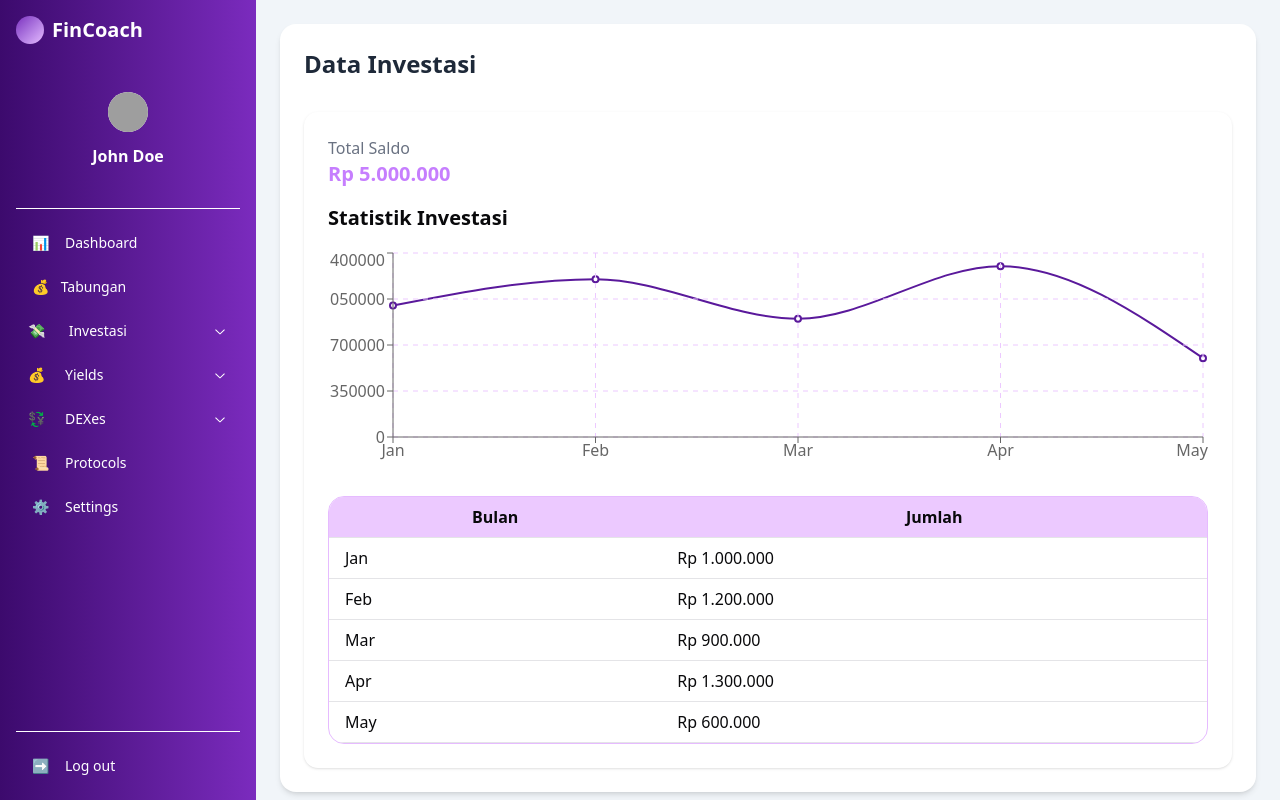
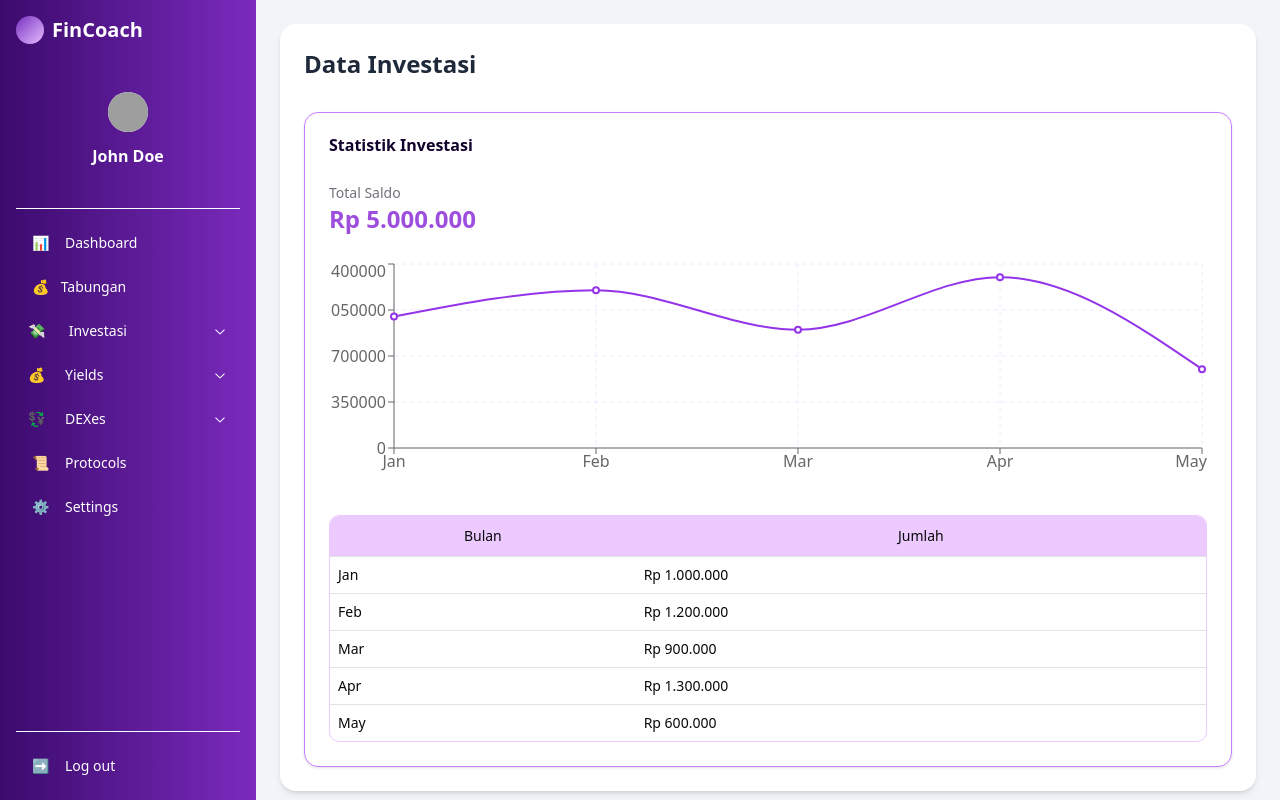
Before and after one commit to Fardan-Nurhidayat/fincoach, a React (Vite) app: page /investasi in a window 1280 px wide. Built offline with nearby package versions, Linux system fonts and the light colour scheme; grey boxes are pictures that could not be loaded.

Commit message:
refactor: restyle chart and table

```diff
--- a/src/view/components/investasi-card.jsx
+++ b/src/view/components/investasi-card.jsx
@@ -7,7 +7,15 @@ import {
   Tooltip,
   ResponsiveContainer,
 } from "recharts";
-import { Card, CardContent } from "./ui/card";
+import { Card, CardContent, CardHeader, CardTitle } from "./ui/card";
+import {
+  Table,
+  TableBody,
+  TableCell,
+  TableHead,
+  TableHeader,
+  TableRow,
+} from "./ui/table";
 import { investasi } from "../../utils/Investasi";
 
 const chartData = investasi.data;
@@ -31,29 +39,26 @@ const monthNames = [
 
 const InvestasiCard = () => {
   return (
-    <Card className="border-0 hover:border-purple-300/50 cursor-pointer hover:-translate-y-2.5 duration-300">
+    <Card className="border hover:border-purple-300/50 transition duration-300 shadow-md hover:shadow-lg">
+      <CardHeader>
+        <CardTitle className="text-xl text-purple-600 font-bold">
+          Statistik Investasi
+        </CardTitle>
+      </CardHeader>
       <CardContent>
-        {/* Saldo */}
-        <div className="mb-4">
-          <p className="text-m text-gray-500">Total Saldo</p>
-          <h1 className="text-xl font-extrabold text-purple-400">
+        {/* Total Saldo */}
+        <div className="mb-6">
+          <p className="text-sm text-muted-foreground">Total Saldo</p>
+          <h2 className="text-2xl font-extrabold text-purple-500">
             Rp {totalSaldo.toLocaleString("id-ID")}
-          </h1>
+          </h2>
         </div>
 
-        <h2 className="text-xl font-bold mb-4">Statistik Investasi</h2>
-
         {/* Chart */}
-        <div className="h-56 mb-6">
+        <div className="h-56 mb-8">
           <ResponsiveContainer width="100%" height="100%">
             <LineChart data={chartData}>
-              <Line
-                type="monotone"
-                dataKey="nilai"
-                stroke="#5a199b"
-                strokeWidth={2}
-              />
-              <CartesianGrid stroke="#ecc9ff" strokeDasharray="5 5" />
+              <CartesianGrid stroke="#f3e8ff" strokeDasharray="4 4" />
               <XAxis
                 dataKey="bulan"
                 tickFormatter={(bulan) => monthNames[bulan]}
@@ -66,29 +71,35 @@ const InvestasiCard = () => {
                   "Nilai",
                 ]}
               />
+              <Line
+                type="monotone"
+                dataKey="nilai"
+                stroke="#9333ea"
+                strokeWidth={2}
+              />
             </LineChart>
           </ResponsiveContainer>
         </div>
 
         {/* Table */}
-        <table className="w-full text-left border-separate border-spacing-0 border border-purple-200 rounded-2xl overflow-hidden">
-          <thead className="bg-purple-100 text-center">
-            <tr>
-              <th className="py-2 px-4 border-b">Bulan</th>
-              <th className="py-2 px-4 border-b">Jumlah</th>
-            </tr>
-          </thead>
-          <tbody>
-            {chartData.map((item, index) => (
-              <tr key={index} className="hover:bg-gray-50">
-                <td className="py-2 px-4 border-b">{monthNames[item.bulan]}</td>
-                <td className="py-2 px-4 border-b">
-                  Rp {item.nilai.toLocaleString("id-ID")}
-                </td>
-              </tr>
-            ))}
-          </tbody>
-        </table>
+        <div className="overflow-x-auto rounded-lg border border-purple-100">
+          <Table>
+            <TableHeader>
+              <TableRow className="bg-purple-100 text-purple-700">
+                <TableHead className="text-center">Bulan</TableHead>
+                <TableHead className="text-center">Jumlah</TableHead>
+              </TableRow>
+            </TableHeader>
+            <TableBody>
+              {chartData.map((item, index) => (
+                <TableRow key={index}>
+                  <TableCell>{monthNames[item.bulan]}</TableCell>
+                  <TableCell>Rp {item.nilai.toLocaleString("id-ID")}</TableCell>
+                </TableRow>
+              ))}
+            </TableBody>
+          </Table>
+        </div>
       </CardContent>
     </Card>
   );
--- a/src/view/components/prediksi-saham-card.jsx
+++ b/src/view/components/prediksi-saham-card.jsx
@@ -7,8 +7,16 @@ import {
   Tooltip,
   ResponsiveContainer,
 } from "recharts";
+import { Card, CardContent, CardHeader, CardTitle } from "./ui/card";
+import {
+  Table,
+  TableBody,
+  TableCell,
+  TableHead,
+  TableHeader,
+  TableRow,
+} from "./ui/table";
 import { useState } from "react";
-import { Card, CardContent } from "./ui/card";
 import { sahamPerusahaanData } from "../../utils/SahamPerusahaan";
 import { ArrowUpRight, ArrowDownRight } from "lucide-react";
 
@@ -50,7 +58,12 @@ const PrediksiSahamCard = () => {
   ];
 
   return (
-    <Card className="border-0 hover:border-purple-300/50">
+    <Card className="border hover:border-purple-300/50 transition duration-300 shadow-md hover:shadow-lg">
+      <CardHeader>
+        <CardTitle className="text-xl text-purple-600 font-bold">
+          Statistik Saham
+        </CardTitle>
+      </CardHeader>
       <CardContent>
         <div className="mb-4">
           <label className="text-sm text-gray-600 block mb-1">
@@ -68,19 +81,11 @@ const PrediksiSahamCard = () => {
             ))}
           </select>
         </div>
-
-        <h2 className="text-xl font-bold mb-4">Saham Perusahaan</h2>
-
-        <div className="h-56 mb-6">
+        {/* Chart */}
+        <div className="h-56 mb-8">
           <ResponsiveContainer width="100%" height="100%">
             <LineChart data={chartData}>
-              <Line
-                type="monotone"
-                dataKey="nilai"
-                stroke="#5a199b"
-                strokeWidth={2}
-              />
-              <CartesianGrid stroke="#ecc9ff" strokeDasharray="5 5" />
+              <CartesianGrid stroke="#f3e8ff" strokeDasharray="4 4" />
               <XAxis
                 dataKey="bulan"
                 tickFormatter={(bulan) => monthNames[bulan]}
@@ -92,6 +97,12 @@ const PrediksiSahamCard = () => {
                   `Rp ${nilai.toLocaleString("id-ID")}`,
                   "Nilai",
                 ]}
+              />
+              <Line
+                type="monotone"
+                dataKey="nilai"
+                stroke="#9333ea"
+                strokeWidth={2}
               />
             </LineChart>
           </ResponsiveContainer>
```
